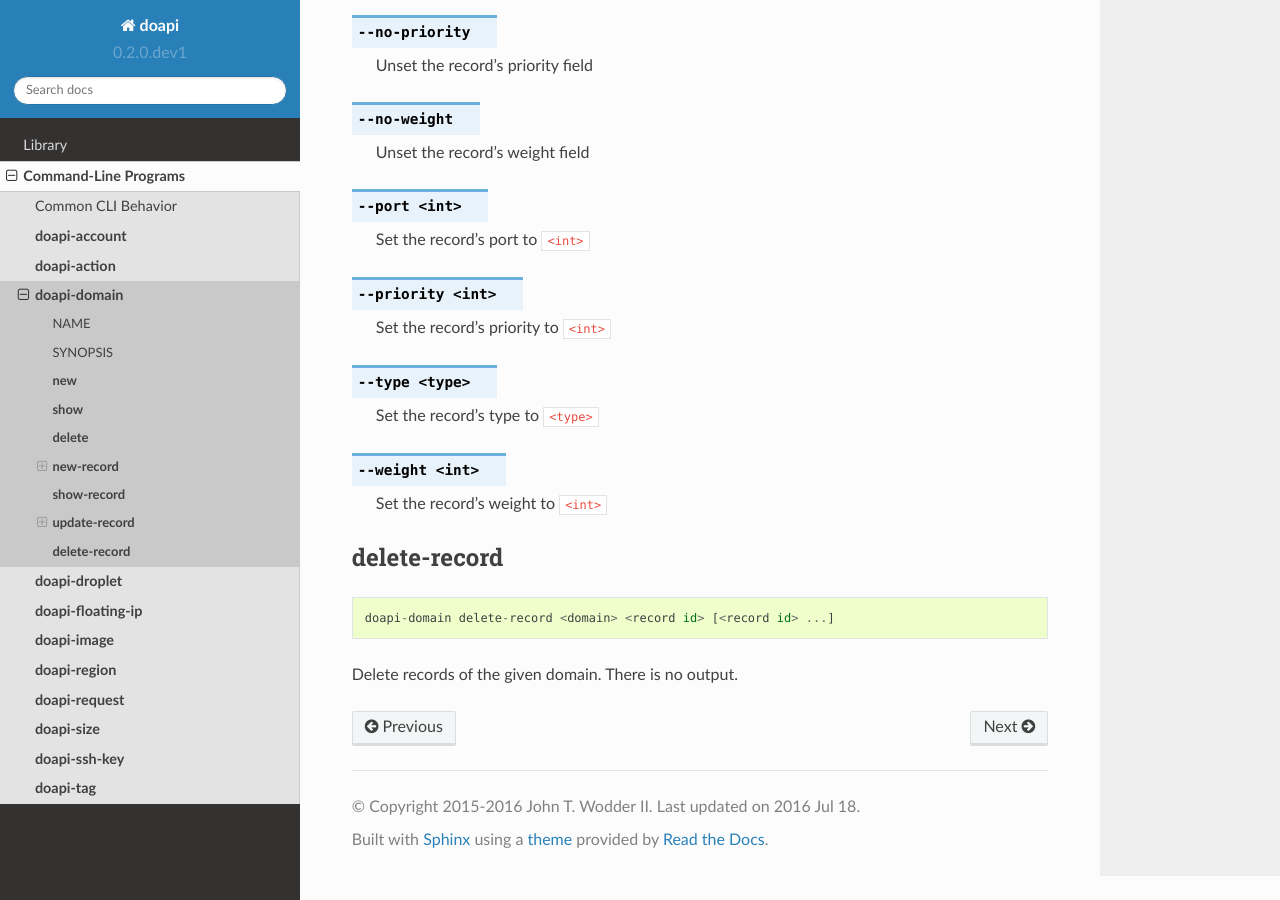
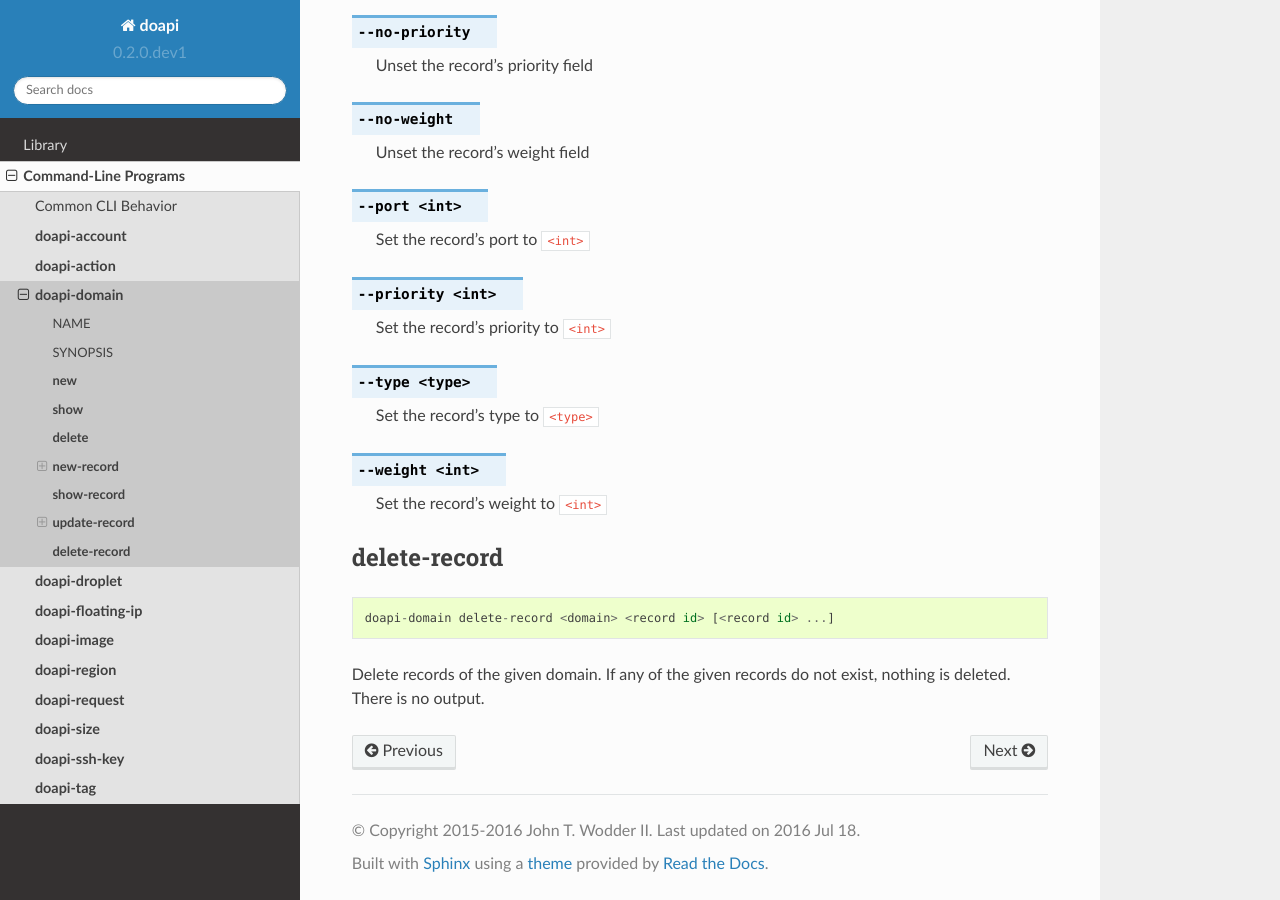
Before and after one commit to jwodder/doapi, a Sphinx documentation site: the page built from docs/cli/domain.rst, in a window 1280 px wide and 900 px high, scrolled down 2856 px. Built offline with Sphinx 7.4.7 and the Read the Docs theme 2.0.0, drawn with Linux system fonts in a browser that asks for light colours; some of the changed text lies outside the part shown.

Commit message:
Document that all arguments to `delete` must exist

```diff
--- a/docs/cli/domain.rst
+++ b/docs/cli/domain.rst
@@ -78,7 +78,8 @@ converted to JSON.
 
     doapi-domain delete <domain> ...
 
-Delete domains.  There is no output.
+Delete domains.  If any of the given domains do not exist, nothing is deleted.
+There is no output.
 
 
 :command:`new-record`
@@ -193,4 +194,5 @@ Options
 
     doapi-domain delete-record <domain> <record id> [<record id> ...]
 
-Delete records of the given domain.  There is no output.
+Delete records of the given domain.  If any of the given records do not exist,
+nothing is deleted.  There is no output.
--- a/docs/cli/floating_ip.rst
+++ b/docs/cli/floating_ip.rst
@@ -195,4 +195,5 @@ Options
 
     doapi-floating-ip delete <ip> ...
 
-Delete floating IPs.  There is no output.
+Delete floating IPs.  If any of the given floating IPs do not exist, nothing is
+deleted.  There is no output.
--- a/docs/cli/ssh_key.rst
+++ b/docs/cli/ssh_key.rst
@@ -104,7 +104,8 @@ Options
 
     doapi-ssh-key delete [-M|--multiple] <ssh key> ...
 
-Delete SSH keys.  There is no output.
+Delete SSH keys.  If any of the given SSH keys do not exist, nothing is
+deleted.  There is no output.
 
 Options
 '''''''
--- a/docs/cli/tag.rst
+++ b/docs/cli/tag.rst
@@ -68,4 +68,5 @@ converted to JSON.
 
     doapi-tag delete <tag> ...
 
-Delete tags.  There is no output.
+Delete tags.  If any of the given tags do not exist, nothing is deleted.  There
+is no output.
```
Also changed, not shown: docs/cli/image.rst (+2 -1 lines).
